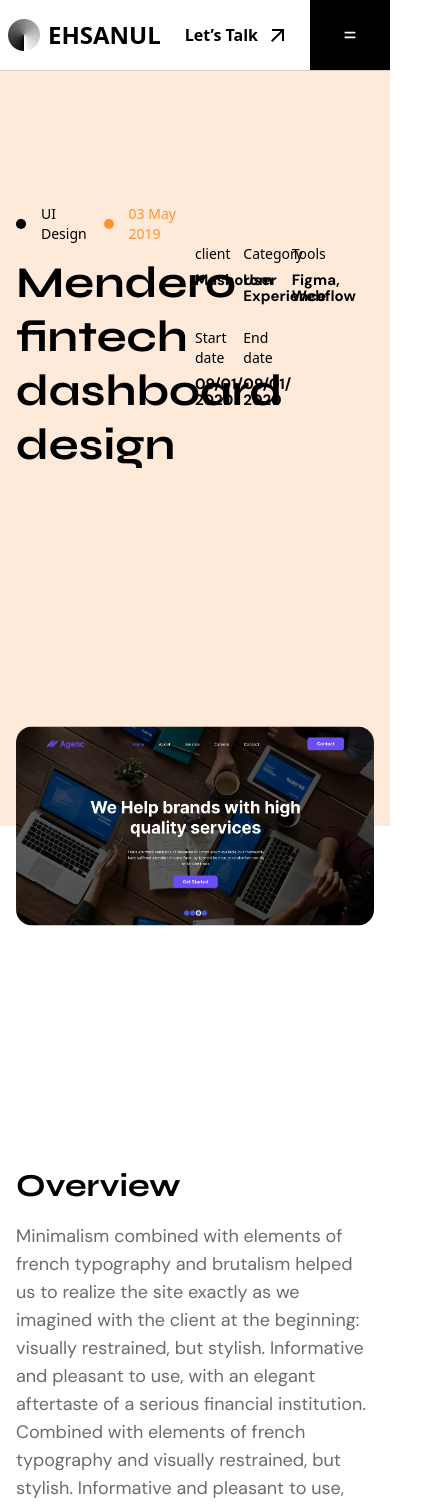
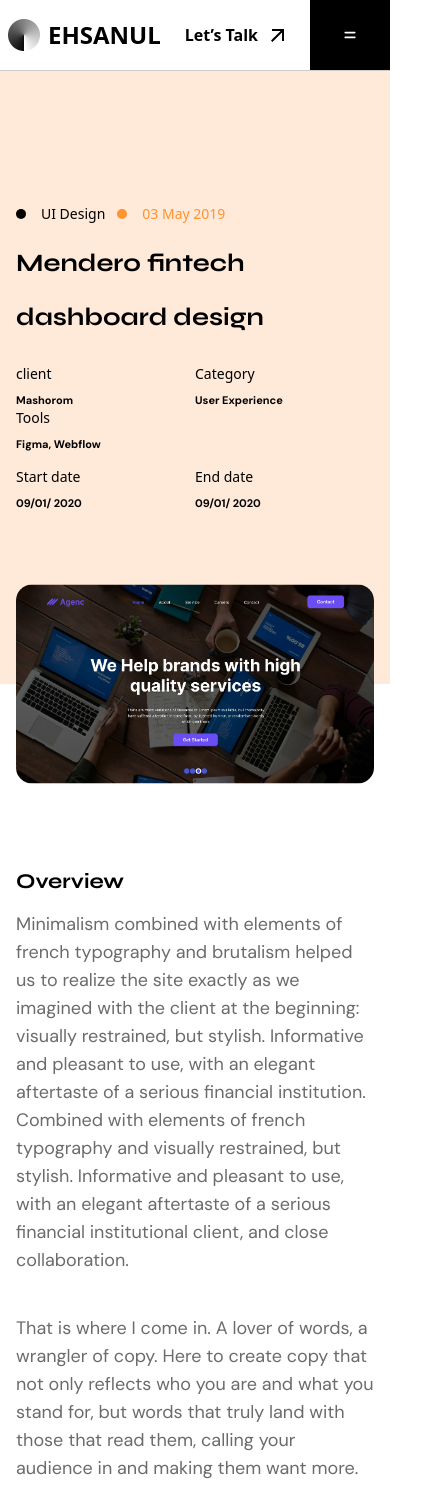
Before and after one commit to Ehsanul-haque71/Portfolio, a Next.js app: page /details in a window 390 px wide. Shown: the top 1507 px of the page, 432 px wide, since content can reach past the window. Built offline with nearby package versions, Linux system fonts and the light colour scheme.

Commit message:
added project details

```diff
--- a/src/app/details/_components/Details.jsx
+++ b/src/app/details/_components/Details.jsx
@@ -13,8 +13,9 @@ const DetailsMe = () => {
             <section className='pt-[180px] bg-[#FFE9D9]'>
                 {/* upper side */}
                 <div className='container'>
-                    <div className='max-w-[1075px] pb-[354px] mx-auto relative'>
-                        <div className='grid grid-cols-2 items-center'>
+                    <div className='max-w-[1075px] pb-[145px] sm:pb-[195px] md:pb-[240px] lg:pb-[354px] mx-auto relative'>
+                        <div className='grid grid-cols-1 md:grid-cols-2 items-center gap-[20px] '>
+
                             <div>
                                 <div className='flex gap-3 pt-6 pb-3'>
                                     <div className='flex items-center gap-[15px]'>
@@ -26,37 +27,41 @@ const DetailsMe = () => {
                                         <p className='text-[14px] text-[#FF9330] leading-[20px]'>03 May 2019</p>
                                     </div>
                                 </div>
-                                <div className='font-bold font-syne text-[44px] leading-[54px]'>
+                                <div className='font-bold font-syne text-[25px] sm:text-[27px] md:text-[44px] leading-[54px]'>
                                     <h1>Mendero fintech dashboard design </h1>
                                 </div>
                             </div>
 
-                            <div className=' '>
-                                <div className='grid grid-cols-3 mr-[34px]'>
+                            {/* right */}
+                            <div className='mb-7'>
+                                <div className='grid grid-cols-2 md:grid-cols-3 pb-[15px] md:pb-[20px]'>
                                     <div>
                                         <p className='text-[14px] leading-5'>client</p>
-                                        <p className='font-bold font-DM_Sans text-[15px] leading-[16px] pt-[8px]'>Mashorom</p>
+                                        <p className='font-bold font-DM_Sans text-[11px] lg:text-[15px] leading-[16px] pt-[8px]'>Mashorom</p>
                                     </div>
 
                                     <div>
                                         <p className='text-[14px] leading-5'>Category</p>
-                                        <p className='font-bold font-DM_Sans text-[15px] leading-[16px] pt-[8px]'>User Experience</p>
+                                        <p className='font-bold font-DM_Sans text-[11px] lg:text-[15px] leading-[16px] pt-[8px]'>User Experience</p>
                                     </div>
 
                                     <div>
                                         <p className='text-[14px] leading-5'>Tools</p>
-                                        <p className='font-bold font-DM_Sans text-[15px] leading-[16px] pt-[8px]'>Figma, Webflow</p>
+                                        <p className='font-bold font-DM_Sans text-[11px] lg:text-[15px] leading-[16px] pt-[8px]'>Figma, Webflow</p>
                                     </div>
 
                                 </div>
-                                <div className='pt-[24px] grid grid-cols-3 mr-[34px] '>
+
+                                <div className='grid grid-cols-2 md:grid-cols-3'>
+
                                     <div>
                                         <p className='text-[14px] leading-5'>Start date</p>
-                                        <p className='font-bold font-DM_Sans text-[15px] leading-[16px] pt-[8px]'>09/01/ 2020</p>
+                                        <p className='font-bold font-DM_Sans text-[11px] lg:text-[15px] leading-[16px] pt-[8px]'>09/01/ 2020</p>
                                     </div>
+
                                     <div>
                                         <p className='text-[14px] leading-5'>End date</p>
-                                        <p className='font-bold font-DM_Sans text-[15px] leading-[16px] pt-[8px]'>09/01/ 2020</p>
+                                        <p className='font-bold font-DM_Sans text-[11px] lg:text-[15px] leading-[16px] pt-[8px]'>09/01/ 2020</p>
                                     </div>
                                 </div>
                             </div>
@@ -67,20 +72,16 @@ const DetailsMe = () => {
                             <Image className='rounded-2xl' src={Por_right} alt='portfolio' />
                         </div>
                     </div>
-
-
-
                 </div>
-
             </section>
 
 
-            <section className='bg-white pt-[340px]'>
+            <section className='bg-white pt-[185px] sm:pt-[190px] md:pt-[235px] lg:pt-[340px]'>
                 <div className="container">
                     <div className='max-w-[1075px] mx-auto'>
                         {/* Overview */}
-                        <div className=''>
-                            <h3 className='font-bold font-syne text-[32px] leading-[40px]'>Overview</h3>
+                        <div>
+                            <h3 className='font-bold font-syne text-[21px]  md:text-[32px] leading-[1.2]'>Overview</h3>
                             <p className='pt-[16px] font-DM_Sans text-[18px] leading-[28px] text-[#08080899]'>
                                 Minimalism combined with elements of french typography and brutalism helped us to realize the site exactly as we imagined with the client at the beginning: visually restrained, but stylish. Informative and pleasant to use, with an elegant aftertaste of a serious financial institution. Combined with elements of french typography and visually restrained, but stylish. Informative and pleasant to use, with an elegant aftertaste of a serious financial institutional client, and close collaboration.
                             </p>
@@ -160,7 +161,7 @@ const DetailsMe = () => {
                         </div>
                     </div>
 
-                    <Recent button={false} className={"bg-white"} sectionTitle={"Related work"}/>
+                    <Recent button={false} className={"bg-white"} sectionTitle={"Related work"} />
                 </div>
             </section>
         </>
--- a/src/app/layout.js
+++ b/src/app/layout.js
@@ -47,7 +47,7 @@ export default function RootLayout({ children }) {
 
         <Navbar/>
         {children}
-        <Footer/>
+        {/* <Footer/> */}
       </body>
     </html>
   );
--- a/src/app/project/_components/Projects.jsx
+++ b/src/app/project/_components/Projects.jsx
@@ -41,9 +41,9 @@ const Project = () => {
             </div>
 
             {/* 3rd layer */}
-            <div className='grid grid-cols-1 md:grid-cols-2 lg:grid-cols-[auto_1fr] gap-[24px]'>
-              <Image className='rounded-2xl lg:min-w-[257px] lg:min-h-[380px]' src={Por_right} alt='projectImg' />
-              <Image src={workFive} alt='projectImg' />
+            <div className='grid grid-cols-1 lg:grid-cols-[auto_1fr]  gap-[24px]'>
+              <Image className='rounded-2xl w-full h-full' src={Por_right} alt='projectImg'/>
+              <Image className='w-full h-full' src={workFive} alt='projectImg'/>
             </div>
           </div>
         </div>
```
